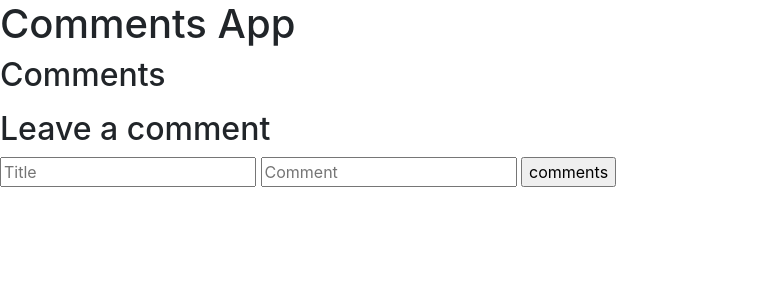
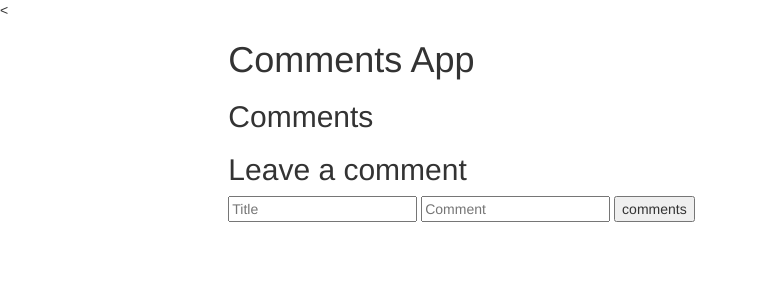
Before and after one commit to AdrianFerJ/flask_challenge, a Flask app: page / in a window 1280 px wide. Shown: the top 300 px of the page, without its empty margins (0-758 px from the left). Run offline with Flask 2, Linux system fonts and the light colour scheme; data that the repository does not hold is empty; some libraries are stand-ins or nearby versions.

Commit message:
Added some styling

```diff
--- a/flask-app/project/templates/index.html
+++ b/flask-app/project/templates/index.html
@@ -2,9 +2,13 @@
 <html>
 <head>
     <title>Live-Comments</title>
-    <link rel="stylesheet" type="text/css" href="//stackpath.bootstrapcdn.com/bootstrap/4.1.3/css/bootstrap.min.css">
-    <script src="//code.jquery.com/jquery-1.12.4.min.js" integrity="sha256-ZosEbRLbNQzLpnKIkEdrPv7lOy9C27hHQ+Xp8a4MxAQ=" crossorigin="anonymous"></script>
-    <script src="//cdnjs.cloudflare.com/ajax/libs/socket.io/2.2.0/socket.io.js" integrity="sha256-yr4fRk/GU1ehYJPAs8P4JlTgu0Hdsp4ZKrx8bDEDC3I=" crossorigin="anonymous"></script>
+
+    <<meta charset="utf-8">
+    <meta name="viewport" content="width=device-width, initial-scale=1">
+    <link rel="stylesheet" href="https://maxcdn.bootstrapcdn.com/bootstrap/3.4.0/css/bootstrap.min.css">
+    <script src="https://ajax.googleapis.com/ajax/libs/jquery/3.4.1/jquery.min.js"></script>
+    <script src="https://maxcdn.bootstrapcdn.com/bootstrap/3.4.0/js/bootstrap.min.js"></script>
+
     <script type="text/javascript" charset="utf-8">
         $(document).ready(function() {
 
@@ -44,12 +48,17 @@
     </script>
 </head>
 <body>
+    <div class="container-fluid">
+        <div class="row content">
+            <div class="col-sm-2">
+            </div>
+            <div class="col-sm-8">
             <h1>Comments App</h1>
             <h2>Comments</h2>
             <div>
-        <ul id="entries" class="entries">
+                <ul id="entries" class="list-group-flush">
                     {% for comment in entries %}
-                <li class="comment">
+                        <li class="comment list-group-item">
                             {{ comment.uid }} - {{ comment.title }} - {{ comment.text|safe }}
                         </li>
                     {% endfor %}
@@ -61,6 +70,9 @@
                 <input type="text" name="cm-text" id="cm-text" placeholder="Comment">
                 <input type="submit" value="comments">
             </form>
-
+            <div class="col-sm-2">
+            </div>
+        </div>
+    </div>
 </body>
 </html>
```
Also changed, not shown: README.md. Lines whose indentation alone changed are shown as unchanged.
